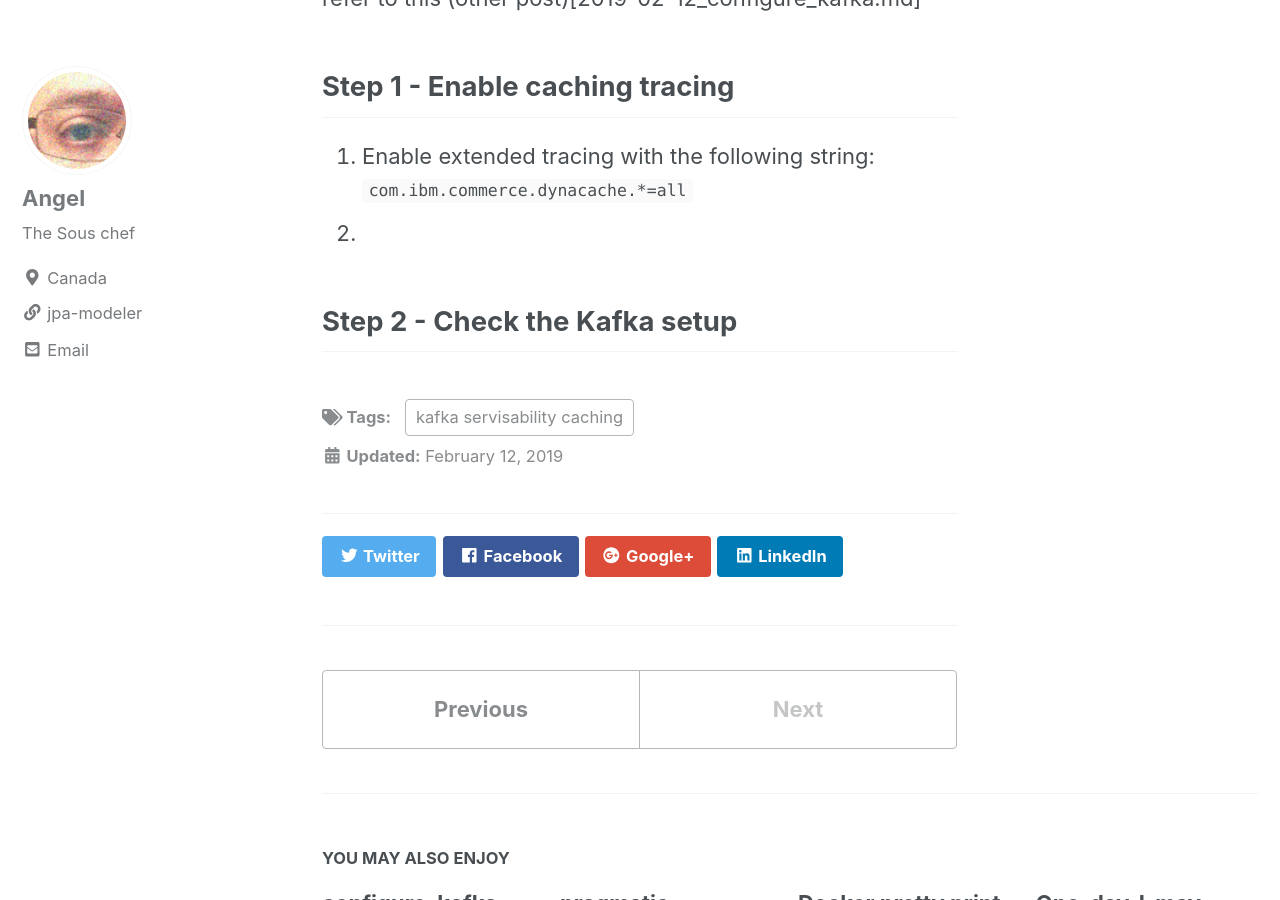
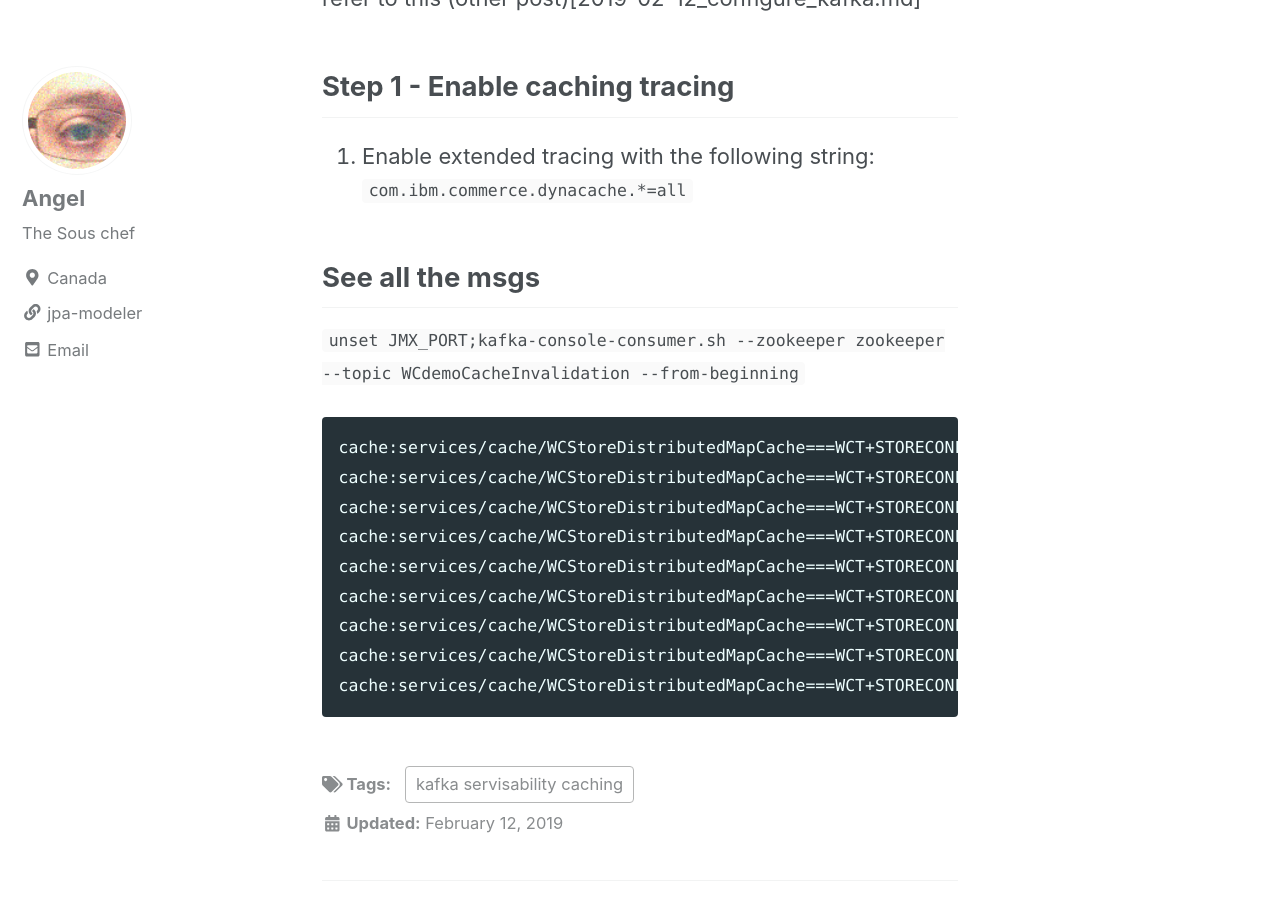
Before and after one commit to arvera/blog, a Jekyll site: the page built from _posts/2019-02-12-kafka_zookeper.md, in a window 1280 px wide and 900 px high, scrolled down 2383 px. Built offline with Jekyll 4.4.1, drawn with Linux system fonts in a browser that asks for light colours; cached includes are drawn as plain includes; nearby versions of some CDN libraries; some of the changed text lies outside the part shown.

Commit message:
adding the final touches to the kafka exmple

````diff
--- a/_posts/2019-02-12-kafka_zookeper.md
+++ b/_posts/2019-02-12-kafka_zookeper.md
@@ -61,6 +61,18 @@ In order to use kafka inside the container you will need to always unset the JMX
 
 ## Step 1 - Enable caching tracing
 1. Enable extended tracing with the following string: `com.ibm.commerce.dynacache.*=all`
-2.
 
-## Step 2 - Check the Kafka setup
+
+## See all the msgs
+`unset JMX_PORT;kafka-console-consumer.sh --zookeeper zookeeper --topic WCdemoCacheInvalidation --from-beginning`
+```
+cache:services/cache/WCStoreDistributedMapCache===WCT+STORECONF
+cache:services/cache/WCStoreDistributedMapCache===WCT+STORECONF+STOREENT_ID+NAME:%:0:%:skipConnectOnceStudent
+cache:services/cache/WCStoreDistributedMapCache===WCT+STORECONF+NAME:%:skipConnectOnceStudent
+cache:services/cache/WCStoreDistributedMapCache===WCT+STORECONF+STOREENT_ID:%:0
+cache:services/cache/WCStoreDistributedMapCache===WCT+STORECONF
+cache:services/cache/WCStoreDistributedMapCache===WCT+STORECONF+STOREENT_ID+NAME:%:0:%:DATABASE_TIMEZONE
+cache:services/cache/WCStoreDistributedMapCache===WCT+STORECONF+NAME:%:DATABASE_TIMEZONE
+cache:services/cache/WCStoreDistributedMapCache===WCT+STORECONF+STOREENT_ID:%:0
+cache:services/cache/WCStoreDistributedMapCache===WCT+STORECONF
+```
````
